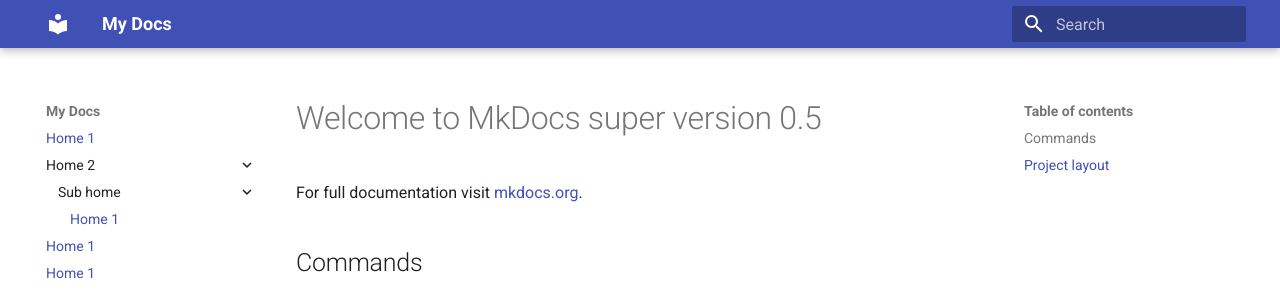
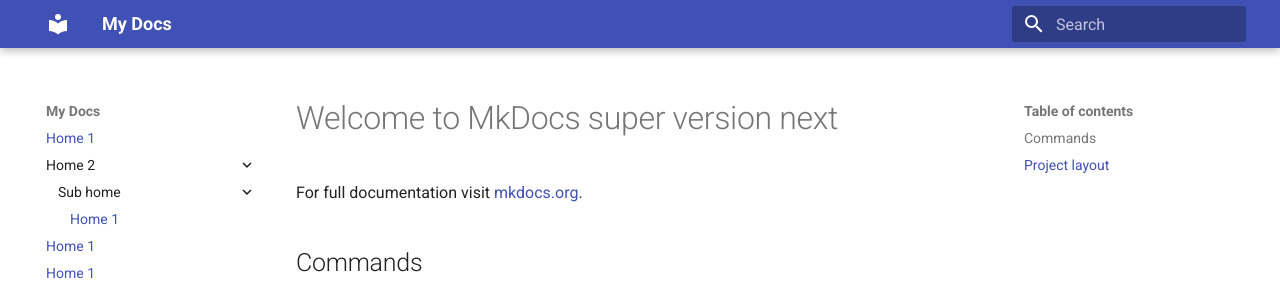
Before and after one commit to mctep/mkdocs-example, an MkDocs documentation site: the page built from docs/index.md, in a window 1280 px wide. Shown: the top 293 px of the page. Built offline with MkDocs 1.6.1 and Material for MkDocs 9.7.7, drawn with Linux system fonts in a browser that asks for light colours; the version menu is left out.

Commit message:
add next publishing

```diff
--- a/docs/index.md
+++ b/docs/index.md
@@ -1,4 +1,4 @@
-# Welcome to MkDocs super version 0.5
+# Welcome to MkDocs super version next
 
 For full documentation visit [mkdocs.org](https://www.mkdocs.org).
 
```
Also changed, not shown: 3 other files.
